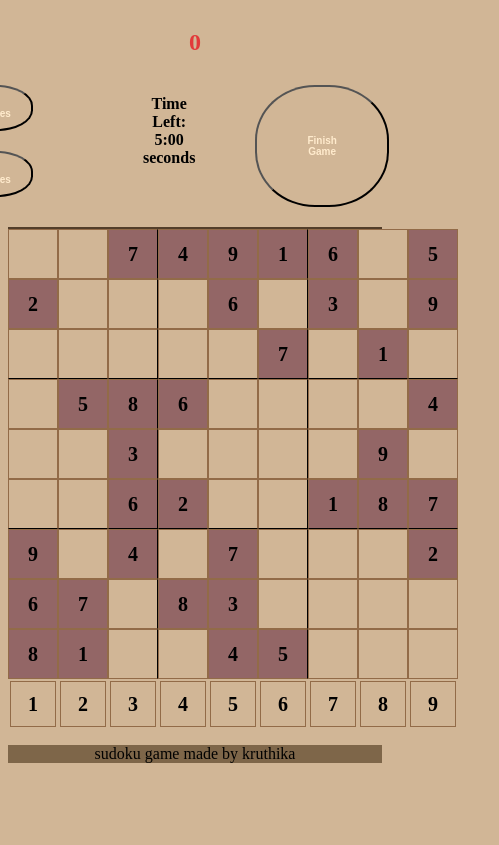
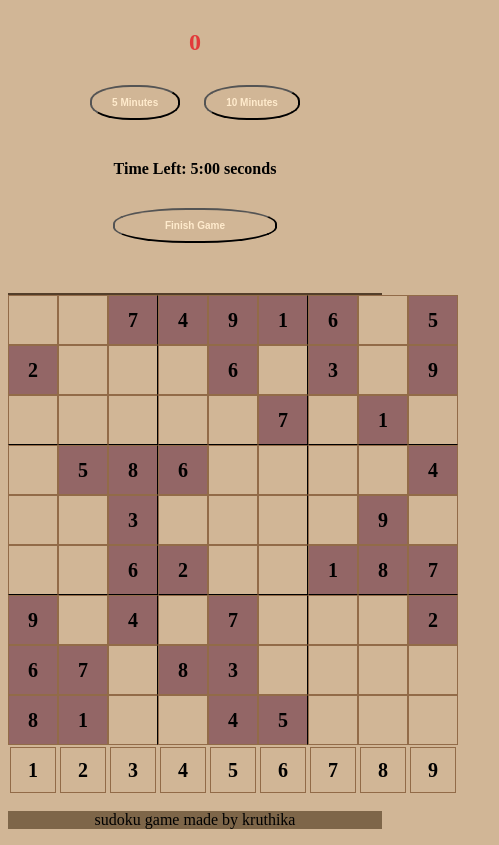
Before and after one commit to krutsu/sudoku, a plain HTML site: page index.html in a window 390 px wide. Shown: the part 88-933 px from the top of the page, 499 px wide, since content can reach past the window. Before the commit the page ends 867 px from the top, so only its background shows below. Drawn offline with Linux system fonts and the light colour scheme.

Commit message:
Update style.css

```diff
--- a/style.css
+++ b/style.css
@@ -25,6 +25,30 @@ header {
     text-align: center;
     padding-bottom: 10px;
     border-bottom: 2px solid var(--tile-border-color);
+}
+@media (max-width: 600px) {
+    h1 {
+        font-size: 2.5rem;
+    }
+
+    #setup {
+        flex-direction: column;
+        align-items: center;
+    }
+
+    #setup > * {
+        padding-left: 20px;
+        padding-right: 20px;
+    }
+
+    button {
+        font-size: 0.8rem;
+    }
+
+    #timer, #message {
+        font-size: 1rem;
+    }
+
 }
 
 h1 {
```
